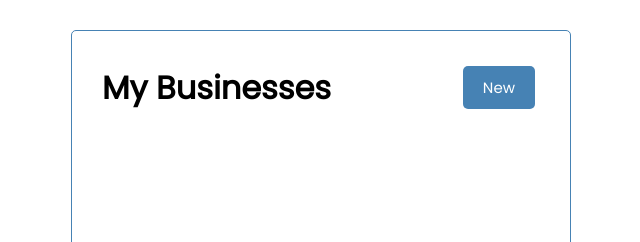
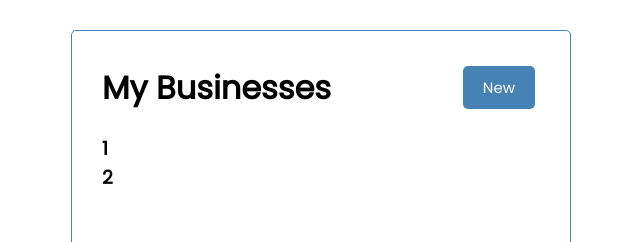
Before and after one commit to alistairliya/django, a React (Create React App) app in the folder my-react-app/: page / in a window 1280 px wide. Shown: the top 242 px of the page, without its empty margins (319-959 px from the left). Built offline with nearby package versions, Linux system fonts and the light colour scheme.

Commit message:
working on state

```diff
--- a/my-react-app/src/App.js
+++ b/my-react-app/src/App.js
@@ -1,9 +1,11 @@
 import Header from './components/Header'
+import Businesses from './components/Businesses'
 
 function App() {
   return (
     <div className="container">
       <Header title='My Businesses'/>
+      <Businesses/>
     </div>
   );
 }
--- /dev/null
+++ b/my-react-app/src/components/Businesses.js
@@ -0,0 +1,46 @@
+// from Tasks in example
+import {useState} from 'react'
+
+
+
+const Businesses = () => {
+  const [businesses, setBusinesses] = useState(
+    [
+      {
+        "id": 1,
+        "business_type": "http://127.0.0.1:8000/api/businesstype/1/",
+        "product": "http://127.0.0.1:8000/api/product/1/",
+        "client": "http://127.0.0.1:8000/api/clients/1/",
+        "status": "http://127.0.0.1:8000/api/businessstatus/1/",
+        "projected_FYC": 1.0,
+        "application_date": "2022-12-09",
+        "application_location": "Kaohsiung",
+        "created_by": "eugene",
+        "created_date": "2022-12-09T13:22:00Z",
+        "modified_date": "2022-12-09T13:22:00Z"
+      },
+      {
+        "id": 2,
+        "business_type": "http://127.0.0.1:8000/api/businesstype/1/",
+        "product": "http://127.0.0.1:8000/api/product/1/",
+        "client": "http://127.0.0.1:8000/api/clients/1/",
+        "status": "http://127.0.0.1:8000/api/businessstatus/1/",
+        "projected_FYC": 2.0,
+        "application_date": "2022-12-12",
+        "application_location": "Vancouver",
+        "created_by": "eugene",
+        "created_date": "2022-12-12T15:52:00Z",
+        "modified_date": "2022-12-12T15:52:00Z"
+      }
+    ]
+  )
+  return (
+    <>
+      {businesses.map((business)=>(
+        <h3 key={business.id}>{business.id}</h3>
+      ))}
+    </>
+  )
+}
+
+export default Businesses
```
